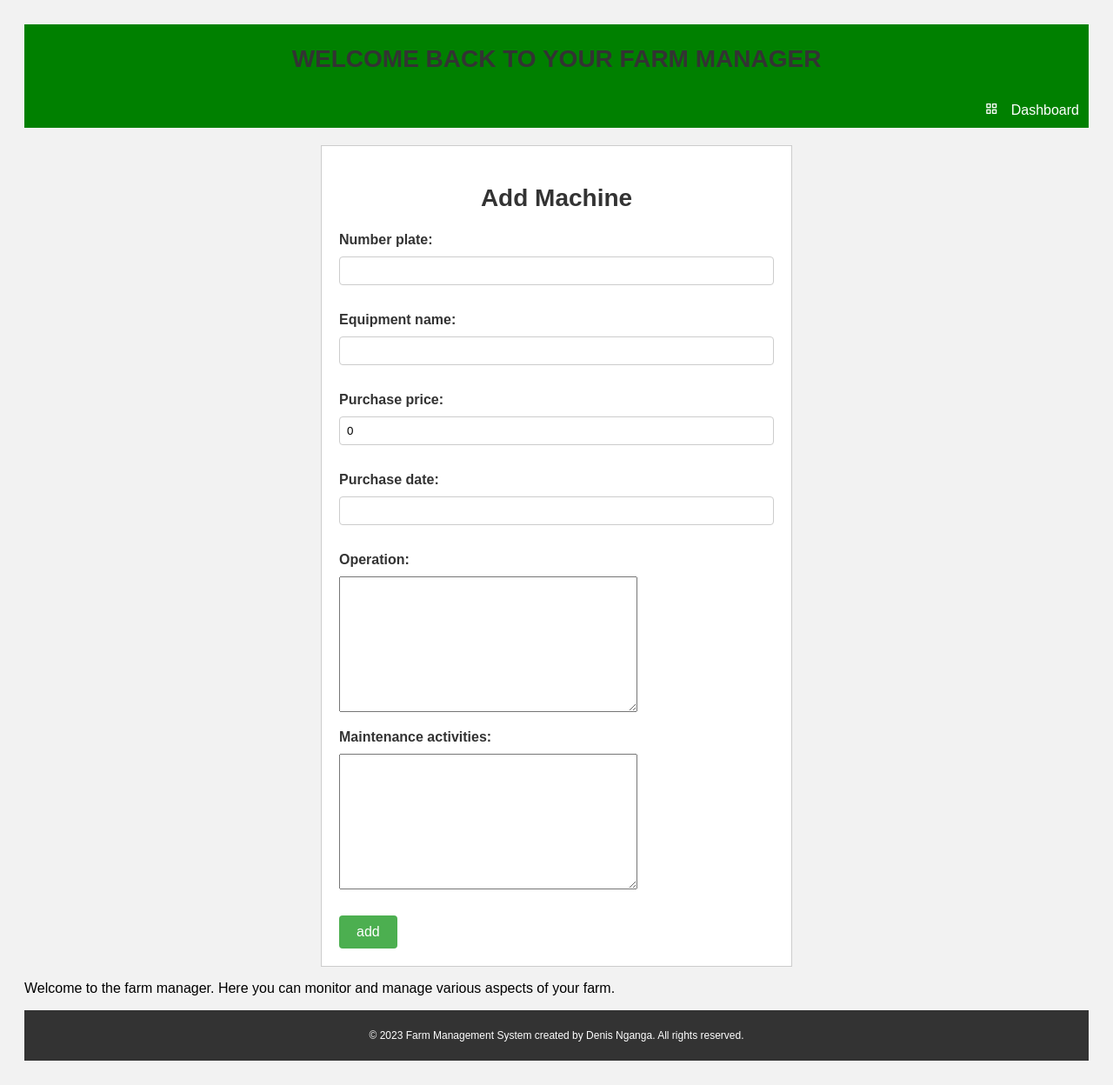
After one commit to Denisganga/Farm_Management_System, a Django app: page /add-machinery/ in a window 1280 px wide. The commit adds this page. Shown: the whole page at 87% size. Run offline with Django 4.2, Linux system fonts and the light colour scheme.

Commit message:
adding the add machinery on the machinery reports

```diff
--- /dev/null
+++ b/homepage/templates/homepage/addmachinery.html
@@ -0,0 +1,74 @@
+{% extends 'homepage/base.html' %}
+
+{% block content %}
+    <head>
+        <title>add machinery</title>
+        {%load static%}
+        <style>
+
+            body {
+                font-family: Arial, sans-serif;
+                background-color: #f2f2f2;
+                padding: 20px;
+            }
+
+            h2 {
+                text-align: center;
+                color: #333;
+            }
+
+            form {
+                background-color: #fff;
+                border: 1px solid #ccc;
+                padding: 20px;
+                margin-top: 20px;
+                max-width: 500px;
+                margin-left: auto;
+                margin-right: auto;
+            }
+
+            label {
+                display: block;
+                margin-bottom: 10px;
+                font-weight: bold;
+                color: #333;
+            }
+
+            input[type="text"],
+            input[type="date"],
+            input[type="number"] {
+                width: 100%;
+                padding: 8px;
+                border: 1px solid #ccc;
+                border-radius: 4px;
+                box-sizing: border-box;
+                margin-bottom: 15px;
+            }
+
+            input[type="submit"] {
+                background-color: #4CAF50;
+                color: white;
+                padding: 10px 20px;
+                border: none;
+                border-radius: 4px;
+                cursor: pointer;
+                font-size: 16px;
+                margin-top: 10px;
+            }
+
+            input[type="submit"]:hover {
+                background-color: #45a049;
+            }
+        </style>
+    </head>
+
+    <body>
+
+        <form method="POST" action={%url 'homepage:add-machinery'%}>
+            <h2>Add Machine</h2>
+            {%csrf_token%}
+            {{form.as_p}}
+            <input type="submit" value="add">
+        </form>
+    </body>
+    {%endblock%}
--- a/homepage/templates/homepage/home.html
+++ b/homepage/templates/homepage/home.html
@@ -334,7 +334,7 @@
       <span class="tooltip">Livestock Reports</span>
     </li>
     <li>
-      <a href="">
+      <a href="{% url 'homepage:show-machinery' %}">
         <i class="fa-solid fa-tractor"></i>
         <span class="links_name">Machinery Reports</span>
       </a>
--- a/homepage/templates/homepage/showmachinery.html
+++ b/homepage/templates/homepage/showmachinery.html
@@ -97,6 +97,6 @@ body {
             {% endfor %}
         </tbody>
     </table>
-    <a href="" class="add-button">Add</a>
+    <a href="{% url 'homepage:add-machinery' %}" class="add-button">Add</a>
 </body>
 {%endblock%}
--- a/homepage/urls.py
+++ b/homepage/urls.py
@@ -9,7 +9,8 @@ from .views import (
     Add_crops,
     Update_crops,
     Delete_crops,
-    Show_machinery
+    Show_machinery,
+    Add_machinery
 )
 
 app_name = "homepage"
@@ -25,4 +26,5 @@ urlpatterns = [
     path("update_crops/<int:Cid>/", Update_crops, name="update-crops"),
     path("delete_crops/<int:Cid>/", Delete_crops, name="delete-crops"),
     path('show_machinery/', Show_machinery, name="show-machinery"),
+    path("add-machinery/", Add_machinery, name="add-machinery"),
 ]
--- a/homepage/views.py
+++ b/homepage/views.py
@@ -110,3 +110,18 @@ def Show_machinery(request):
     machinery = Machinery.objects.filter(user=request.user)
 
     return render(request, "homepage/showmachinery.html", {'machinery':machinery})
+
+
+def Add_machinery(request):
+    if request.method=='POST':
+        form = MachineryForm(request.POST)
+        if form.is_valid():
+            machinery= form.save(commit=False)
+            machinery.user =request.user
+            form.save()
+            return redirect("homepage:show-machinery")
+
+    else:
+        form = MachineryForm()
+
+        return render(request,"homepage/addmachinery.html", {"form":form})
```
